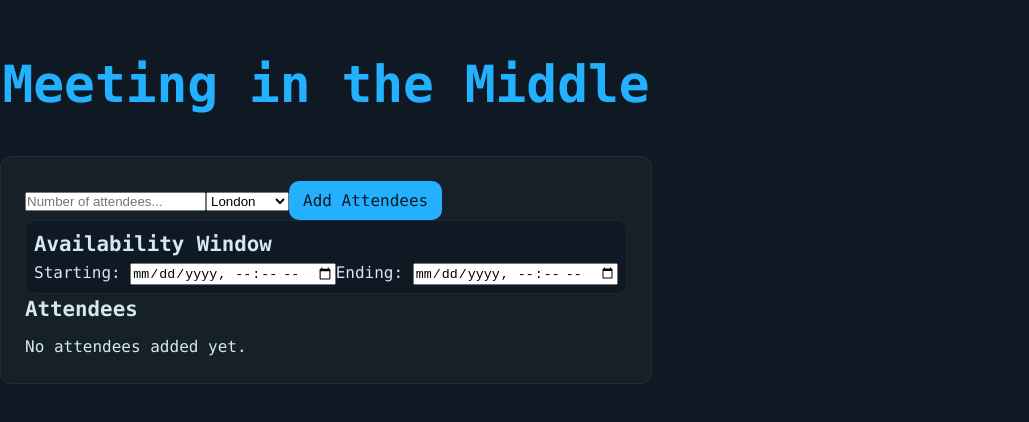
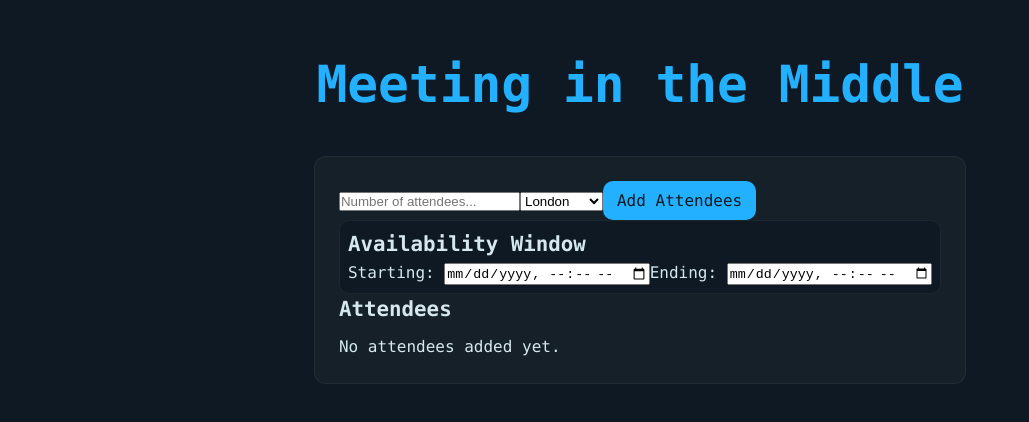
Before and after one commit to amelie-major/DurhamHackthon2025, a React (Vite) app in the folder task-scheduler-app/: page / in a window 1280 px wide. Shown: the part 174-596 px from the top of the page, without its empty margins (0-1029 px from the left). Built offline with nearby package versions, Linux system fonts and the light colour scheme.

Commit message:
centered stuff

```diff
--- a/task-scheduler-app/package.json
+++ b/task-scheduler-app/package.json
@@ -22,6 +22,6 @@
     "eslint-plugin-react-hooks": "^5.2.0",
     "eslint-plugin-react-refresh": "^0.4.22",
     "globals": "^16.4.0",
-    "vite": "^7.1.7"
+    "vite": "^7.1.12"
   }
 }
--- a/task-scheduler-app/src/App.css
+++ b/task-scheduler-app/src/App.css
@@ -1,6 +1,6 @@
 /* App.css */
 * {
-    margin: 0;
+    margin: auto;
     padding: 0;
     box-sizing: border-box;
 }
```
Also changed, not shown: 1 other file (tests, documents, lock files or other folders).
